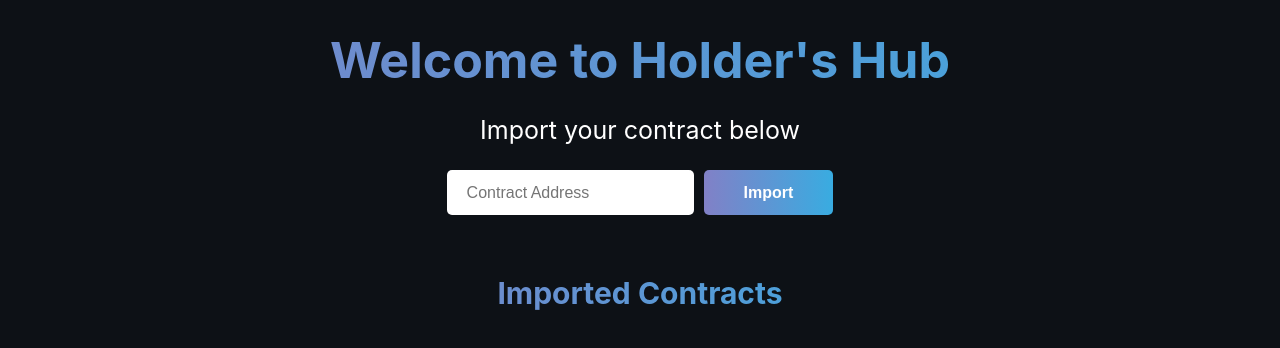
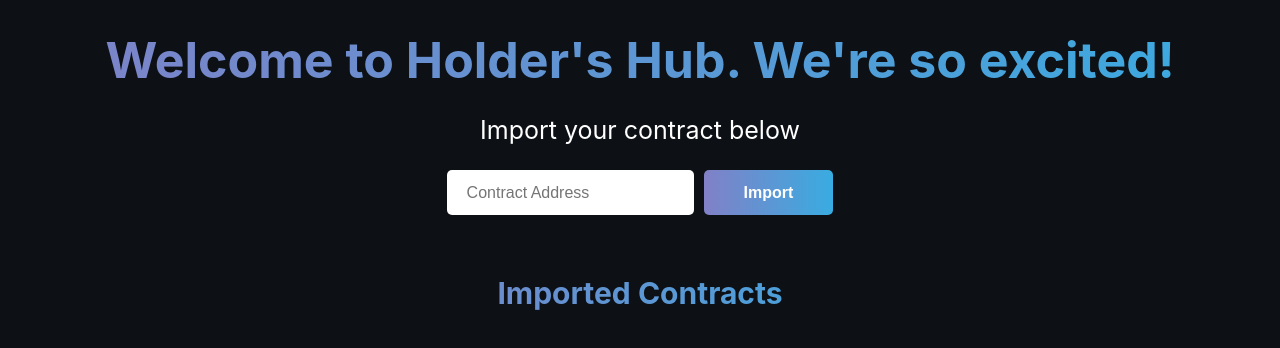
Before and after one commit to samsnedeker/holders-hub, a React (Create React App) app: page / in a window 1280 px wide. Shown: the top 348 px of the page. Built offline with nearby package versions, Linux system fonts and the light colour scheme.

Commit message:
add text

```diff
--- a/src/App.js
+++ b/src/App.js
@@ -28,7 +28,7 @@ class App extends React.Component {
         <header className="container">
           <div className="header-container">
             <p className="header gradient-text">
-              Welcome to Holder's Hub
+              Welcome to Holder's Hub. We're so excited!
             </p>
             <p className="sub-text">
               Import your contract below
```
